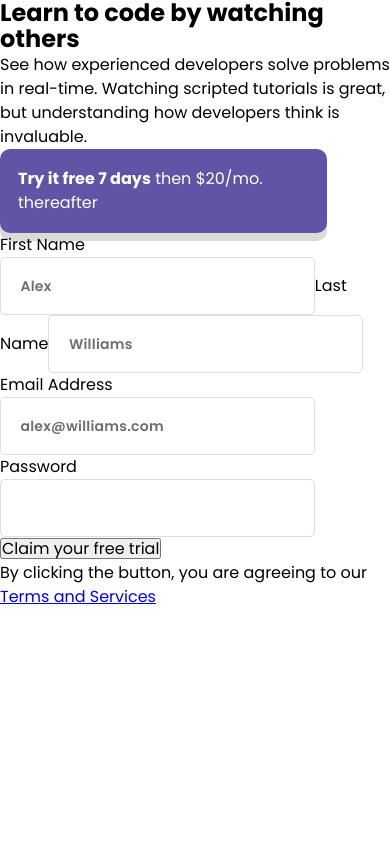
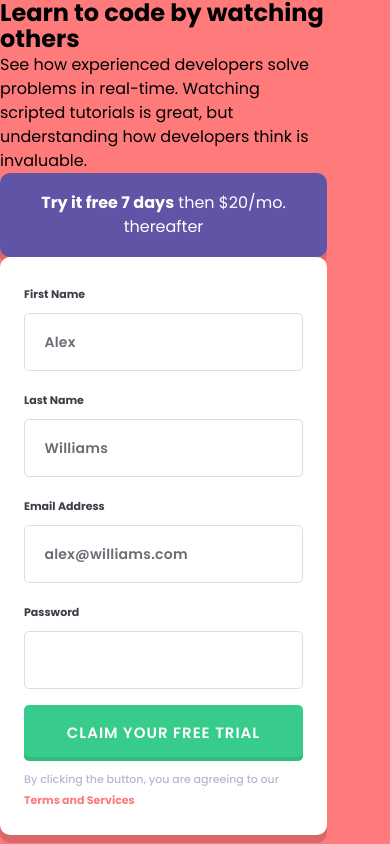
Before and after one commit to rupali317/intro-component-sign-up-form, a React (Create React App) app: page / in a window 390 px wide. Built offline with nearby package versions, Linux system fonts and the light colour scheme.

Commit message:
Working on CSS for mobile

```diff
--- a/src/components/Form/Form.jsx
+++ b/src/components/Form/Form.jsx
@@ -1,6 +1,7 @@
 import React from "react";
 import { Input } from "../Input";
 import * as Data from "./data";
+import * as FormStyles from "../../styles/Form.style";
 
 export const Form = () => {
   const [formData, setFormData] = React.useState(Data.formData);
@@ -166,7 +167,7 @@ export const Form = () => {
   // });
 
   return (
-    <form onSubmit={handleSubmit}>
+    <FormStyles.Form onSubmit={handleSubmit}>
       {/* {Inputs} */}
       <Input
         Label="First Name"
@@ -214,13 +215,13 @@ export const Form = () => {
         EmptyErrorMessage={formValidation.Password.EmptyError.Message}
         handleChange={handleChange}
       />
-      <button>Claim your free trial</button>
-      <p>
+      <FormStyles.Button>Claim your free trial</FormStyles.Button>
+      <FormStyles.Paragraph>
         By clicking the button, you are agreeing to our{" "}
         <a href="terms-and-services" target="_blank">
           Terms and Services
         </a>
-      </p>
-    </form>
+      </FormStyles.Paragraph>
+    </FormStyles.Form>
   );
 };
--- a/src/components/Input/Input.jsx
+++ b/src/components/Input/Input.jsx
@@ -2,7 +2,7 @@ import * as InputStyle from "../../styles/Input.style";
 
 export const Input = (props) => {
   return (
-    <>
+    <InputStyle.Section>
       <InputStyle.Label htmlFor={props.ForId}>{props.Label}</InputStyle.Label>
       <InputStyle.Input
         type={props.Type}
@@ -12,12 +12,20 @@ export const Input = (props) => {
         value={props.Value}
         onChange={props.handleChange}
       />
-      <InputStyle.Error className={props.HasEmptyError ? "show-error" : "hide-error"}>
+      <InputStyle.Error
+        className={props.HasEmptyError ? "show-error" : "hide-error"}
+      >
         {props.EmptyErrorMessage}
       </InputStyle.Error>
-      <InputStyle.Error className={!props.HasEmptyError && props.HasInvalidError ? "show-error" : "hide-error"}>
+      <InputStyle.Error
+        className={
+          !props.HasEmptyError && props.HasInvalidError
+            ? "show-error"
+            : "hide-error"
+        }
+      >
         {props.InvalidErrorMessage}
       </InputStyle.Error>
-    </>
+    </InputStyle.Section>
   );
 };
--- a/src/styles/Form.style.jsx
+++ b/src/styles/Form.style.jsx
@@ -0,0 +1,38 @@
+import { styled } from "styled-components";
+
+export const Form = styled.form`
+  border-radius: var(--border-radius-medium);
+  box-shadow: var(--box-shadow-1);
+  padding: var(--space-l-2);
+  display: flex;
+  flex-direction: column;
+  gap: var(--space-base);
+  background-color: var(--color-neutral-1);
+`;
+
+export const Button = styled.button`
+  min-width: 17.4375rem; /* 279px */
+  border-radius: var(--border-radius-soft);
+  box-shadow: inset var(--box-shadow-2);
+  text-transform: uppercase;
+  color: var(--color-neutral-1);
+  background-color: var(--color-action-1);
+  padding: var(--space-s-2);
+  font-size: var(--font-size-base);
+  font-weight: var(--font-weight-semi-bold);
+  line-height: var(--line-height-base);
+  letter-spacing: var(--letter-spacing-base);
+  border-width: var(--border-width-none);
+
+  &:hover {
+    background-color: var(--color-action-2);
+  }
+`;
+
+export const Paragraph = styled.p`
+  font-size: var(--font-size-xs);
+  font-weight: var(--font-weight-medium);
+  line-height: var(--line-height-xs);
+  color: var(--color-neutral-5);
+  margin-top: -8px;
+`;
--- a/src/styles/FreeTrial.style.jsx
+++ b/src/styles/FreeTrial.style.jsx
@@ -7,4 +7,5 @@ export const Container = styled.div`
   border-radius: var(--border-radius-medium);
   box-shadow: var(--box-shadow-1);
   max-width: 20.4375rem; /* 327px */
+  text-align: center;
 `;
--- a/src/styles/Global.style.jsx
+++ b/src/styles/Global.style.jsx
@@ -62,6 +62,7 @@ export const BaseStyles = createGlobalStyle`
         --border-radius-none: 0rem;
         --border-radius-soft: 0.3125rem; /* 5px */
         --border-radius-medium: 0.625rem; /* 10px */
+        --border-width-none: 0rem;
         --border-width-s: 0.0625rem; /* 1px */
         --border-width-m: 0.125rem; /* 2px */
 
@@ -182,5 +183,22 @@ export const ResetStyles = createGlobalStyle`
 export const DefaultStyles = createGlobalStyle`
     body {
         font-family: "Poppins";
+        font-style: var(--font-style-normal);
+        background-color: var(--color-primary);
+        max-width: 20.4375rem; /* 327px */
+        letter-spacing: var(--letter-spacing-none);
+    }
+
+    a {
+        font-weight: var(--font-weight-bold);
+        font-size: var(--font-size-xs);
+        line-height: var(--line-height-xs);
+        color: var(--color-primary);
+        text-align: center;
+        text-decoration: none;
+    }
+
+    a:hover {
+        text-decoration: underline;
     }
 `;
--- a/src/styles/Input.style.jsx
+++ b/src/styles/Input.style.jsx
@@ -1,7 +1,20 @@
 import { styled } from "styled-components";
 
-export const Label = styled.label``;
+export const Section = styled.section`
+  display: flex;
+  flex-direction: column;
+  gap: var(--space-xs-1);
+  min-width: 17.4375rem; /* 279px */
+`;
 
+export const Label = styled.label`
+  color: var(--color-neutral-2);
+  font-size: var(--font-size-xs);
+  font-weight: var(--font-weight-bold);
+  line-height: var(--line-height-base);
+`;
+
+//RRC: Find out if caret width and distance between caret and text can be managed?
 export const Input = styled.input`
   border: var(--border-width-s) solid var(--color-neutral-4);
   border-radius: var(--border-radius-soft);
@@ -11,7 +24,7 @@ export const Input = styled.input`
   font-weight: var(--font-weight-semi-bold);
   letter-spacing: var(--letter-spacing-xs);
   line-height: var(--line-height-base);
-  caret-color: var(--color-secondary); //RRC: Find out if caret width and distance between caret and text can be managed?
+  caret-color: var(--color-secondary);
 
   &::placeholder {
     color: var(--color-neutral-3);
@@ -24,11 +37,18 @@ export const Input = styled.input`
 `;
 
 export const Error = styled.i`
+  color: var(--color-primary);
+  font-size: var(--font-size-xs);
+  font-weight: var(--font-weight-medium);
+  font-style: var(--font-style-italic);
+  line-height: var(--line-height-normal);
+  text-align: right;
+
   &.show-error {
-      display: block;
+    display: block;
   }
 
   &.hide-error {
-      display: none;
+    display: none;
   }
 `;
```
Lines whose indentation alone changed are shown as unchanged.
